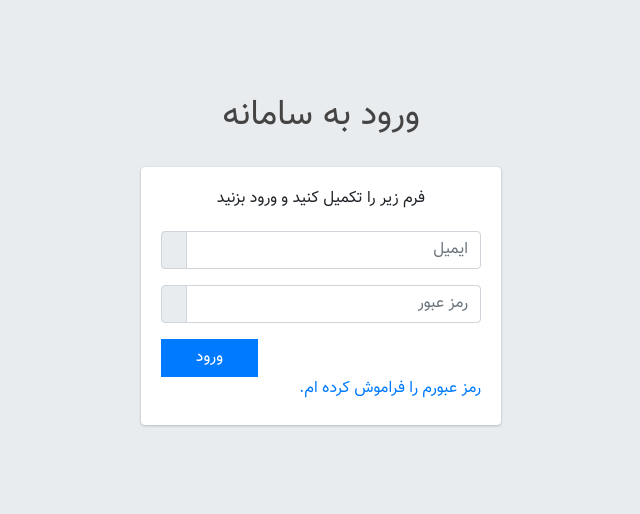
After one commit to Mehrabkb/faridProject, a PHP site: page /pages/login.php in a window 1280 px wide. The commit adds this page. Shown: the top 514 px of the page, without its empty margins (319-959 px from the left). Run offline with PHP 8.4, Linux system fonts and the light colour scheme.

Commit message:
add login page and auth class to project and sessions check

```diff
--- /dev/null
+++ b/pages/login.php
@@ -0,0 +1,104 @@
+<!DOCTYPE html>
+<html>
+<head>
+  <meta charset="utf-8">
+  <meta http-equiv="X-UA-Compatible" content="IE=edge">
+  <title>پنل مدیریت | صفحه ورود</title>
+  <!-- Tell the browser to be responsive to screen width -->
+  <meta name="viewport" content="width=device-width, initial-scale=1">
+
+  <!-- Font Awesome -->
+<!--  <link rel="stylesheet" href="https://maxcdn.bootstrapcdn.com/font-awesome/4.4.0/css/font-awesome.min.css">-->
+  <!-- Ionicons -->
+<!--  <link rel="stylesheet" href="https://code.ionicframework.com/ionicons/2.0.1/css/ionicons.min.css">-->
+  <!-- Theme style -->
+  <link rel="stylesheet" href="../assets/dist/css/adminlte.min.css">
+  <!-- iCheck -->
+  <link rel="stylesheet" href="../assets/plugins/iCheck/square/blue.css">
+  <!-- Google Font: Source Sans Pro -->
+<!--  <link href="https://fonts.googleapis.com/css?family=Source+Sans+Pro:300,400,400i,700" rel="stylesheet">-->
+
+  <!-- bootstrap rtl -->
+  <link rel="stylesheet" href="../assets/dist/css/bootstrap-rtl.min.css">
+  <!-- template rtl version -->
+  <link rel="stylesheet" href="../assets/dist/css/custom-style.css">
+</head>
+<body class="hold-transition login-page">
+<div class="login-box">
+  <div class="login-logo">
+    <a href="../../index2.html"><b>ورود به سامانه</b></a>
+  </div>
+  <!-- /.login-logo -->
+  <div class="card">
+    <div class="card-body login-card-body">
+      <p class="login-box-msg">فرم زیر را تکمیل کنید و ورود بزنید</p>
+
+      <form action="../../index2.html" method="post">
+        <div class="input-group mb-3">
+          <input type="email" class="form-control" placeholder="ایمیل">
+          <div class="input-group-append">
+            <span class="fa fa-envelope input-group-text"></span>
+          </div>
+        </div>
+        <div class="input-group mb-3">
+          <input type="password" class="form-control" placeholder="رمز عبور">
+          <div class="input-group-append">
+            <span class="fa fa-lock input-group-text"></span>
+          </div>
+        </div>
+        <div class="row">
+          <div class="col-8">
+<!--            <div class="checkbox icheck">-->
+<!--              <label>-->
+<!--                <input type="checkbox"> یاد آوری من-->
+<!--              </label>-->
+<!--            </div>-->
+          </div>
+          <!-- /.col -->
+          <div class="col-4">
+            <button type="submit" class="btn btn-primary btn-block btn-flat">ورود</button>
+          </div>
+          <!-- /.col -->
+        </div>
+      </form>
+
+<!--      <div class="social-auth-links text-center mb-3">-->
+<!--        <p>- OR -</p>-->
+<!--        <a href="#" class="btn btn-block btn-primary">-->
+<!--          <i class="fa fa-facebook mr-2"></i> ورود با اکانت فیسوبک-->
+<!--        </a>-->
+<!--        <a href="#" class="btn btn-block btn-danger">-->
+<!--          <i class="fa fa-google-plus mr-2"></i> ورود با اکانت گوگل-->
+<!--        </a>-->
+<!--      </div>-->
+      <!-- /.social-auth-links -->
+
+      <p class="mb-1">
+        <a href="#">رمز عبورم را فراموش کرده ام.</a>
+      </p>
+      <p class="mb-0">
+<!--        <a href="register.html" class="text-center">ثبت نام</a>-->
+      </p>
+    </div>
+    <!-- /.login-card-body -->
+  </div>
+</div>
+<!-- /.login-box -->
+
+<!-- jQuery -->
+<script src="../assets/plugins/jquery/jquery.min.js"></script>
+<!-- Bootstrap 4 -->
+<script src="../assets/plugins/bootstrap/js/bootstrap.bundle.min.js"></script>
+<!-- iCheck -->
+<script src="../assets/plugins/iCheck/icheck.min.js"></script>
+<script>
+  $(function () {
+    $('input').iCheck({
+      checkboxClass: 'icheckbox_square-blue',
+      radioClass   : 'iradio_square-blue',
+      increaseArea : '20%' // optional
+    })
+  })
+</script>
+</body>
+</html>
```
Also changed, not shown: inc/Auth.php (added, +30 -0 lines), index.php (+14 -0 lines), database/migrations/003_add_sessions_table.sql (added).
